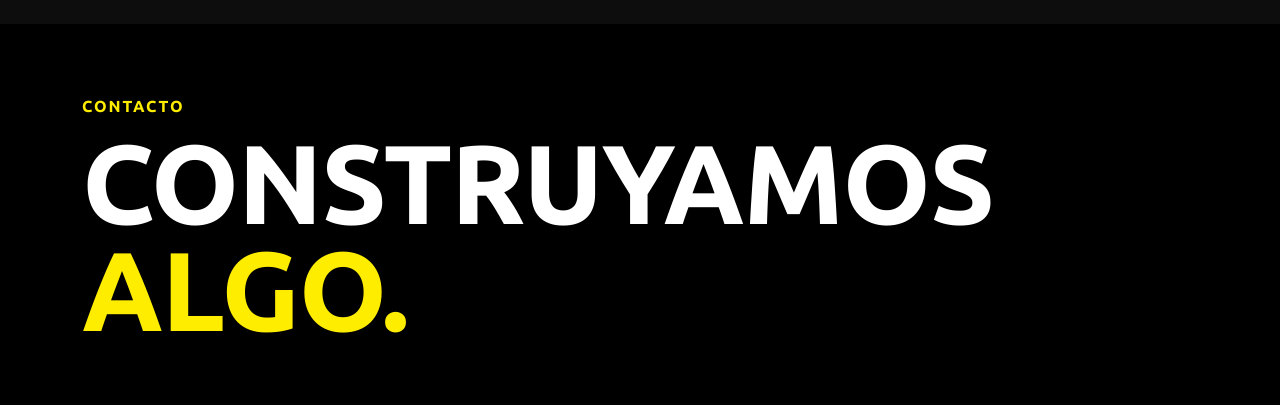
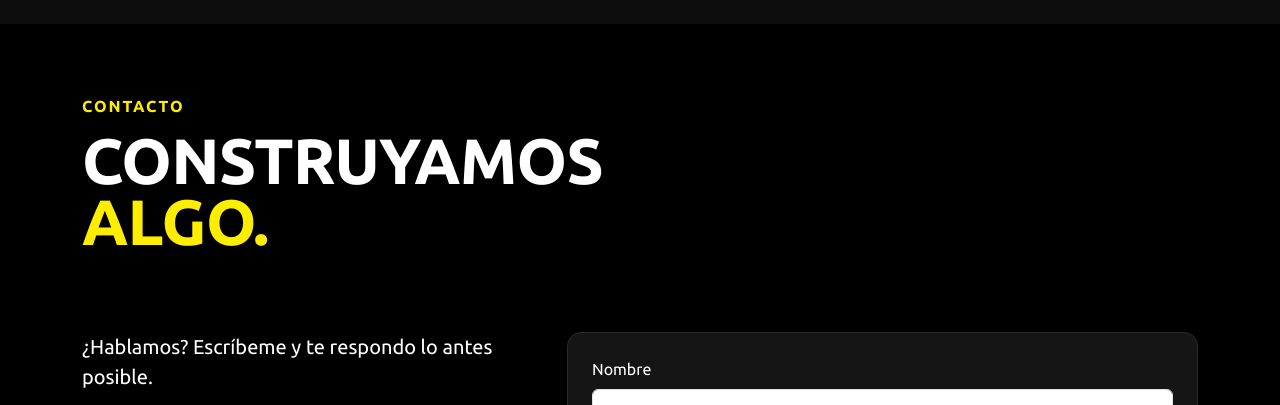
Before and after one commit to JuanPabloSp/PracticaIAW, a plain HTML site: page index.html in a window 1280 px wide. Shown: the part 8180-8585 px from the top of the page. Drawn offline with nearby package versions, Linux system fonts and the light colour scheme; a web font is replaced by a local one.

Commit message:
Contacto: titular más pequeño
Tamaño máximo de 7rem a 4rem y escala menor con el ancho de pantalla.

Co-Authored-By: Claude Sonnet 5.5 <noreply@anthropic.com>

```diff
--- a/css/style.css
+++ b/css/style.css
@@ -312,7 +312,7 @@ footer { background: #fff; color: #000; text-align: center; padding: 1rem; }
 .contact-eyebrow { color: var(--accent); font-weight: 700; letter-spacing: .12em; text-transform: uppercase; margin: 0 0 .75rem; }
 .contact-title {
   font-weight: 700; text-transform: uppercase; line-height: .95; letter-spacing: -.01em;
-  font-size: clamp(2.6rem, 10vw, 7rem); margin: 0 0 2.5rem;
+  font-size: clamp(1.9rem, 6vw, 4rem); margin: 0 0 2rem;
 }
 
 /* Barra fija de la arquitectura: título + pestañas siempre visibles mientras se avanza */
```
